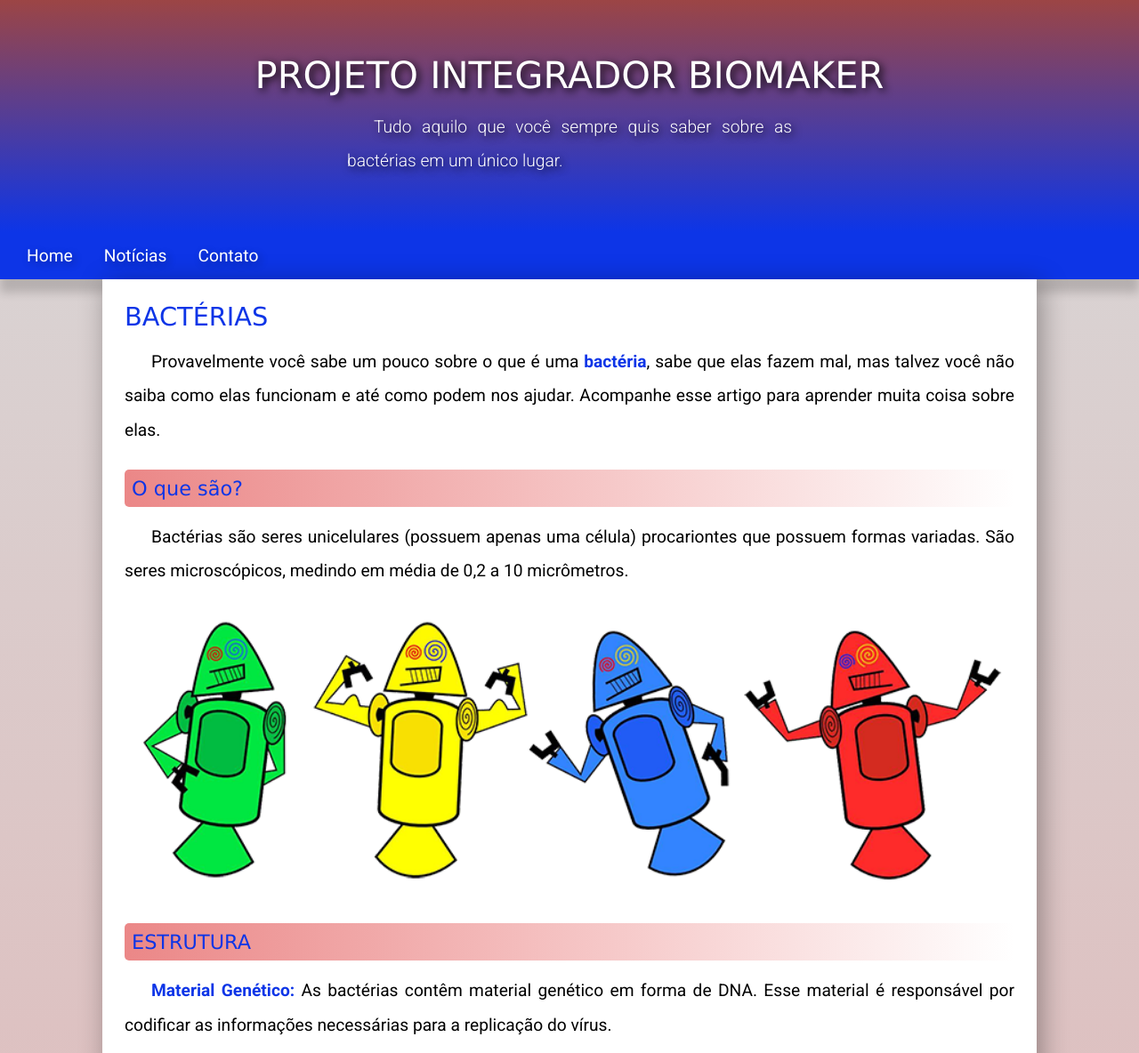
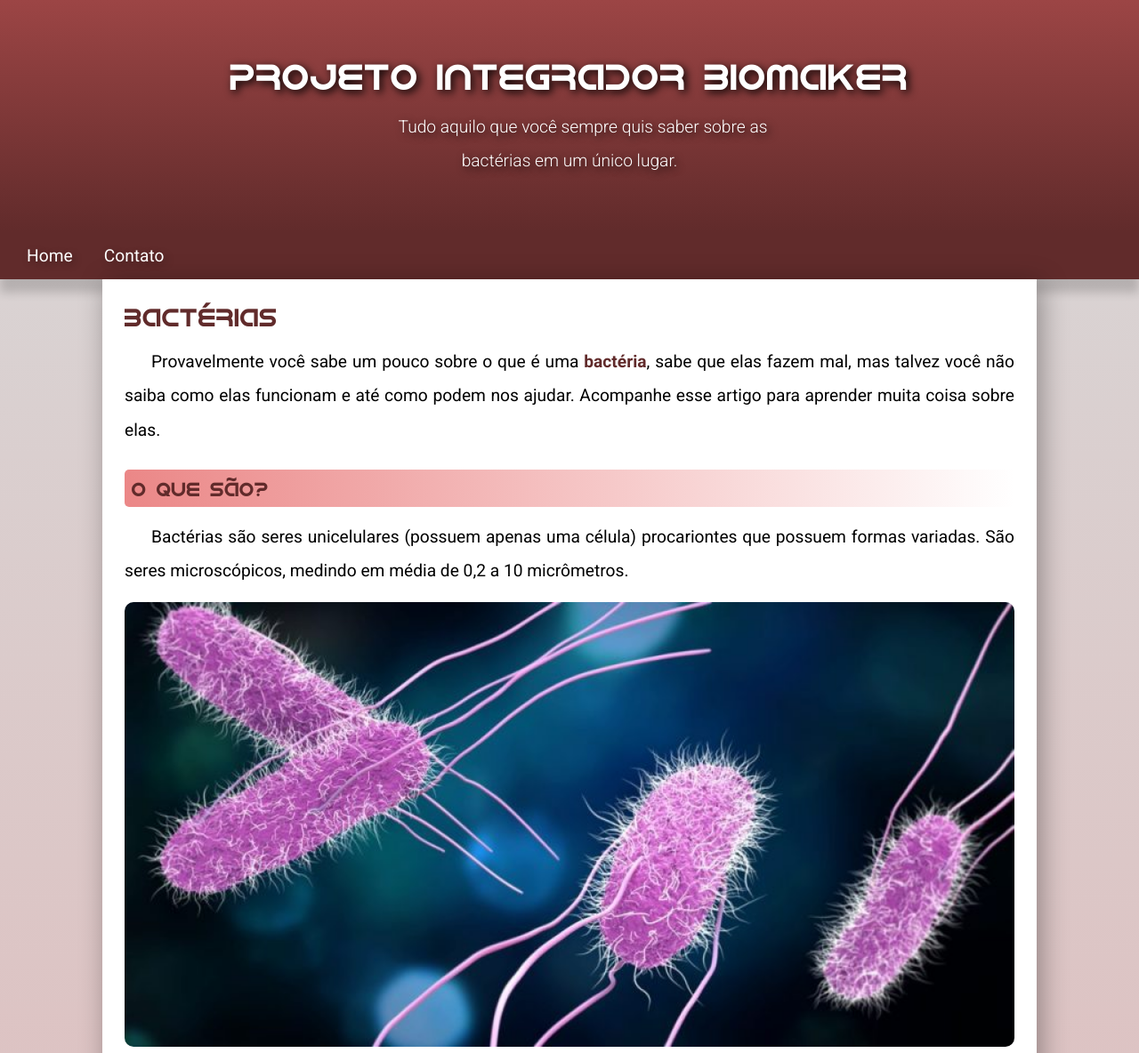
Before and after one commit to Aleffy-Discente/Projeto-Integrador, a plain HTML site: page bacteria.html in a window 1280 px wide. Shown: the top 1184 px of the page at 89% size. Drawn offline with Linux system fonts and the light colour scheme; files whose address does not match are found by name.

Commit message:
Aula de 18/11

```diff
--- a/CSS/style.css
+++ b/CSS/style.css
@@ -7,17 +7,17 @@
 @import url('https://fonts.googleapis.com/css2?family=PT+Sans+Narrow:wght@400;700&display=swap');
 
 @font-face{
-    font-family: 'externa';
+    font-family: 'virus';
     src: url('fontes/idroid.otf') format('opentype');
     font-weight: normal;
 }
 
 :root{
     --cor0: #e1f7d3;
-    --cor1: #0252ff;
+    --cor1: #ff0202;
     --cor2: #803838;
     --cor3: #665c5c;
-    --cor4: #0d35e7;
+    --cor4: #612b2b;
     --cor5: #c64a3a71;
     --cor6: #664a4a;
     --cor7: #f5ccbf;
@@ -31,7 +31,7 @@
 
     --font-padrao: Verdana, Geneva, Tahoma, sans-serif;
     --fonte-destaque: 'Bebas Neue', cursive;
-    --font-externa: 'externa', cursive;
+    --font-virus: 'virus', cursive;
     --font-subtitulo: 'Roboto', sans-serif;
     --font-titulo: 'PT Sans Narrow', display;
 }
@@ -55,7 +55,7 @@ header{
 
 header > h1{
     color: white;
-    font-family: var(--fornt-extena);
+    font-family: var(--font-virus);
     font-size: 2.6em;
     font-weight: 100;
     padding-top: 20px;
@@ -73,6 +73,7 @@ header > p{
     font-size: 1.2em;
     font-weight: 300;
     text-shadow: 3px 3px 10px rgba(0, 0, 0, 0.822);
+    text-align: center;
 }
 
 nav{
@@ -113,14 +114,14 @@ main{
 }
 
 h1{
-    font-family: var(--fonrt-extena);
+    font-family: var(--font-virus);
     font-weight: 100;
     font-size: 1.8em;
     color: var(--cor4);
 }
 
 h2{
-    font-family: var(-r-font-extena);
+    font-family: var(--font-virus);
     font-weight: 500;
     font-size: 1.4em;
     margin-top: 25px;
@@ -194,14 +195,6 @@ aside > p{
     padding: 10px;
     font-family: var(--font-padrao);
 }
-
-aside > ul{
-    /*list-style-type: '\2714\00A0\00A0';*/
-    list-style-position: inside;
-    columns: 2;
-    padding: 10px;
-}
-
 #final{
     background-color: white;
     box-shadow: none;
--- a/bacteria.html
+++ b/bacteria.html
@@ -16,7 +16,7 @@
 
     <nav>
         <a href="#">Home</a>
-        <a href="#">Notícias</a>
+
         <a href="#">Contato</a>
     </nav>
 
@@ -31,8 +31,8 @@
             Bactérias são seres unicelulares (possuem apenas uma célula) procariontes que possuem formas variadas. São seres microscópicos, medindo em média de 0,2 a 10 micrômetros.
         </p>
         <picture>
-            <source media="(max-width: 670px)" srcset="imagens/dan-droids-pq.png">
-            <img src="imagens/dan-droids.png" alt="Primeiro mascote do Android">
+            <source media="(max-width: 670px)" srcset="imagens/bacteriaMenor.png">
+            <img src="imagens/bacteria.jpg" alt="Primeiro mascote do Android">
         </picture>
 
         <h2>ESTRUTURA</h2>
@@ -57,8 +57,8 @@
 
         </p>
         <picture>
-            <source media="(max-width: 670px)" srcset="imagens/irina-blok-pq.jpg" type="image/jpg">
-            <img src="imagens/irina-blok.jpg" alt="Irina Blok, criadora do Bugdroid">
+            <source media="(max-width: 670px)" srcset="imagens/bacteriaMenor.png" type="image/jpg">
+            <img src="imagens/bacteria.jpg" alt="Irina Blok, criadora do Bugdroid">
         </picture>
         <img class="center" src="imagens/bugdroid.png" alt="Bugdroid">
 
```
Also changed, not shown: bacteriofago.html (+1 -1 lines), virus.html (+1 -1 lines), imagens/bacteria.jpg (added), imagens/bacteriaMenor.png (added), imagens/irina-blok-pq.jpg.
